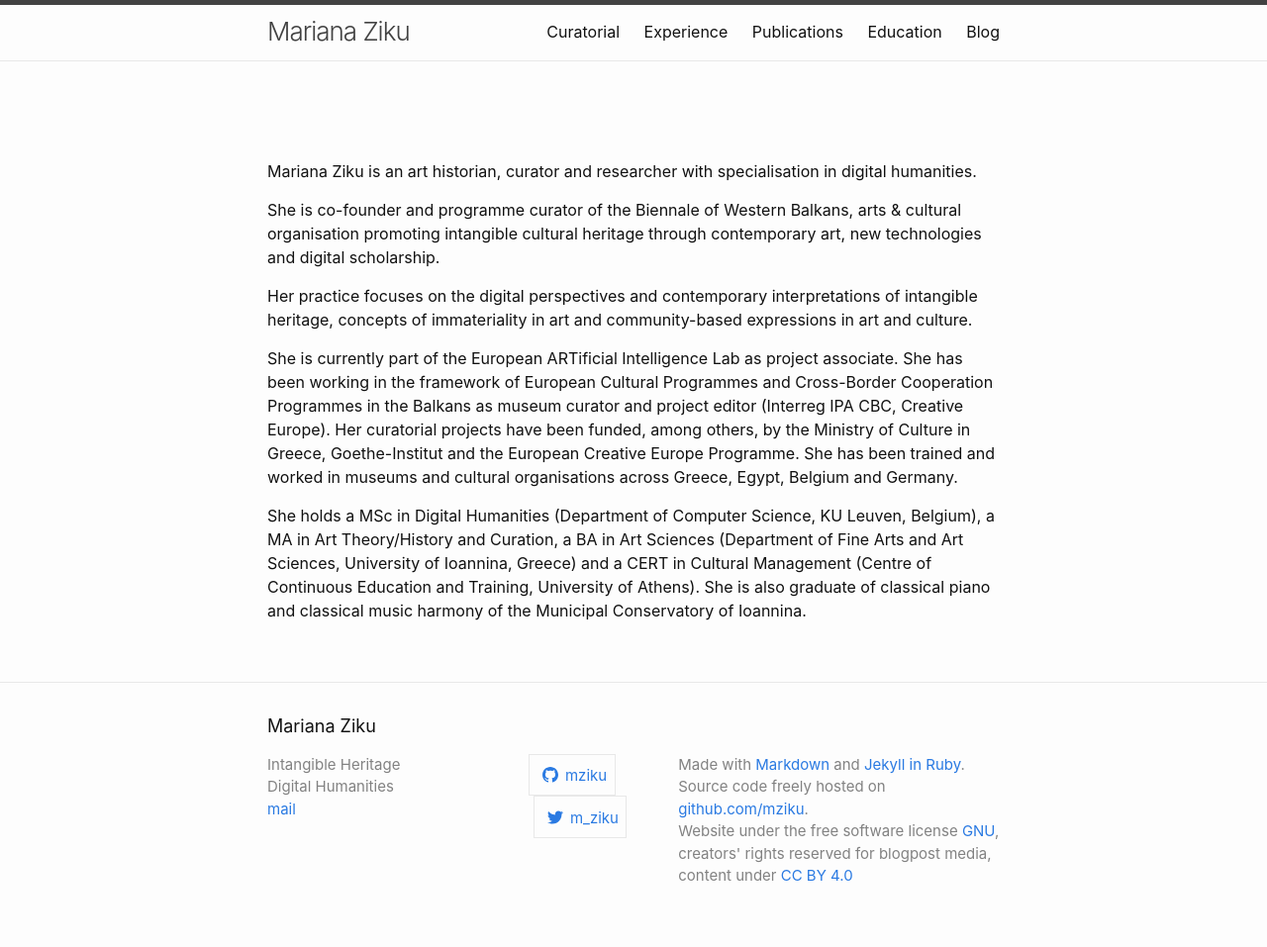
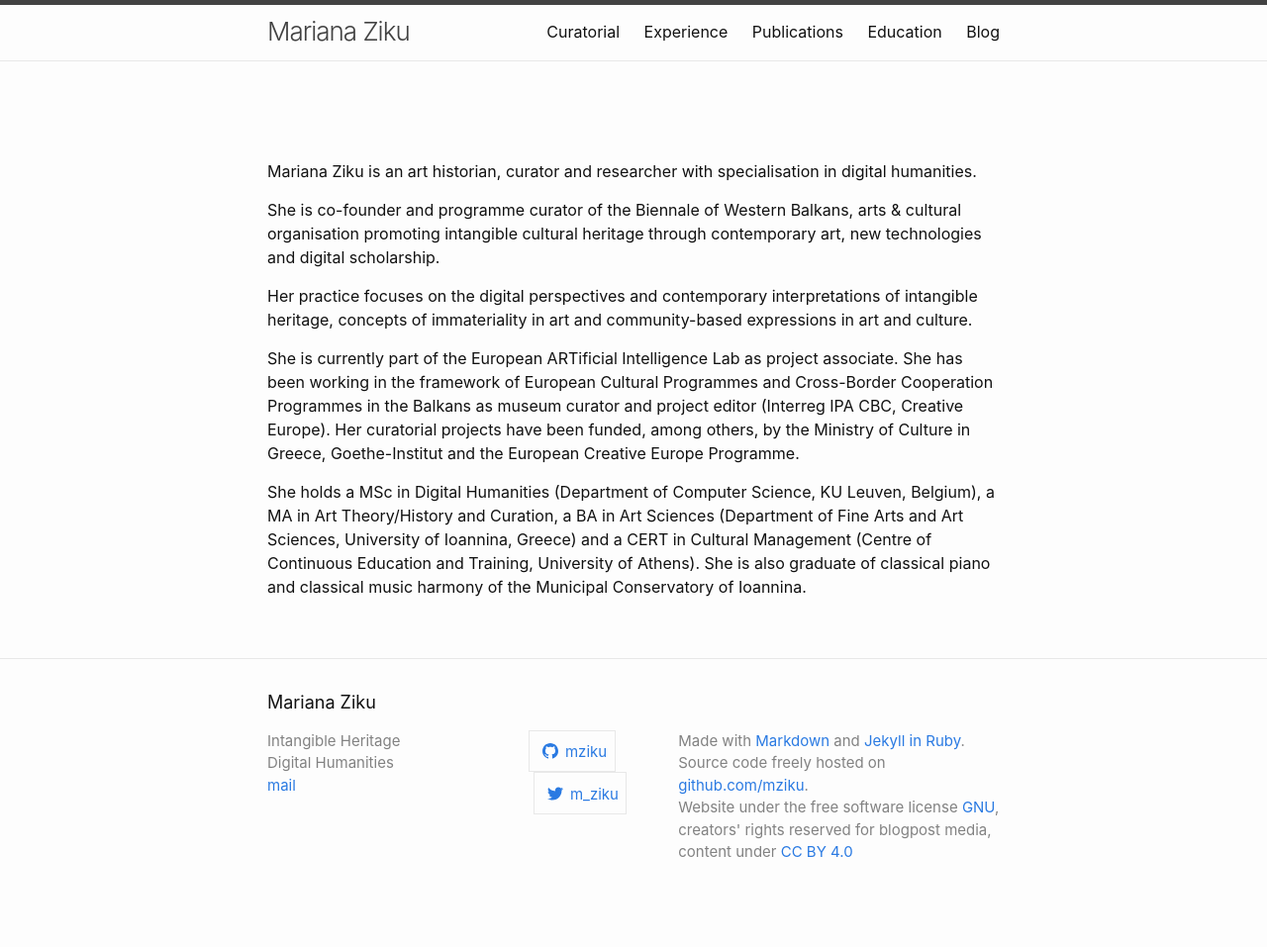
Before and after one commit to mziku/mziku.github.io, a Jekyll site: the page built from index.md, in a window 1280 px wide. Shown: the whole page at 99% size. Built offline with Jekyll 4.4.1, drawn with Linux system fonts in a browser that asks for light colours; after the commit the page ends 933 px from its top, so only the background shows below that.

Commit message:
Update index.md

```diff
--- a/index.md
+++ b/index.md
@@ -10,6 +10,6 @@ She is co-founder and programme curator of the Biennale of Western Balkans, arts
 
 Her practice focuses on the digital perspectives and contemporary interpretations of intangible heritage, concepts of immateriality in art and community-based expressions in art and culture.
 
-She is currently part of the European ARTificial Intelligence Lab as project associate. She has been working in the framework of European Cultural Programmes and Cross-Border Cooperation Programmes in the Balkans as museum curator and project editor (Interreg IPA CBC, Creative Europe). Her curatorial projects have been funded, among others, by the Ministry of Culture in Greece, Goethe-Institut and the European Creative Europe Programme. She has been trained and worked in museums and cultural organisations across Greece, Egypt, Belgium and Germany.
+She is currently part of the European ARTificial Intelligence Lab as project associate. She has been working in the framework of European Cultural Programmes and Cross-Border Cooperation Programmes in the Balkans as museum curator and project editor (Interreg IPA CBC, Creative Europe). Her curatorial projects have been funded, among others, by the Ministry of Culture in Greece, Goethe-Institut and the European Creative Europe Programme.
 
 She holds a MSc in Digital Humanities (Department of Computer Science, KU Leuven, Belgium), a MA in Art Theory/History and Curation, a BA in Art Sciences (Department of Fine Arts and Art Sciences, University of Ioannina, Greece) and a CERT in Cultural Management (Centre of Continuous Education and Training, University of Athens). She is also graduate of classical piano and classical music harmony of the Municipal Conservatory of Ioannina.
```
